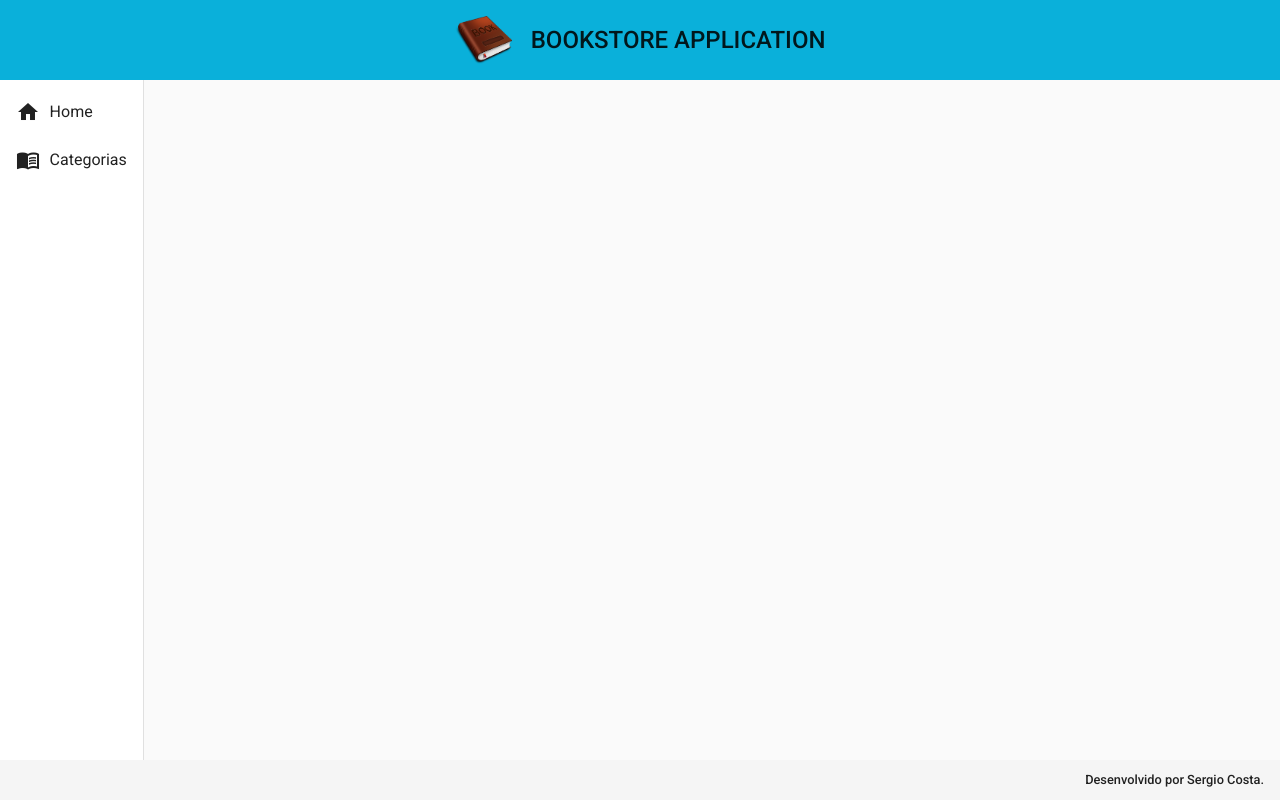
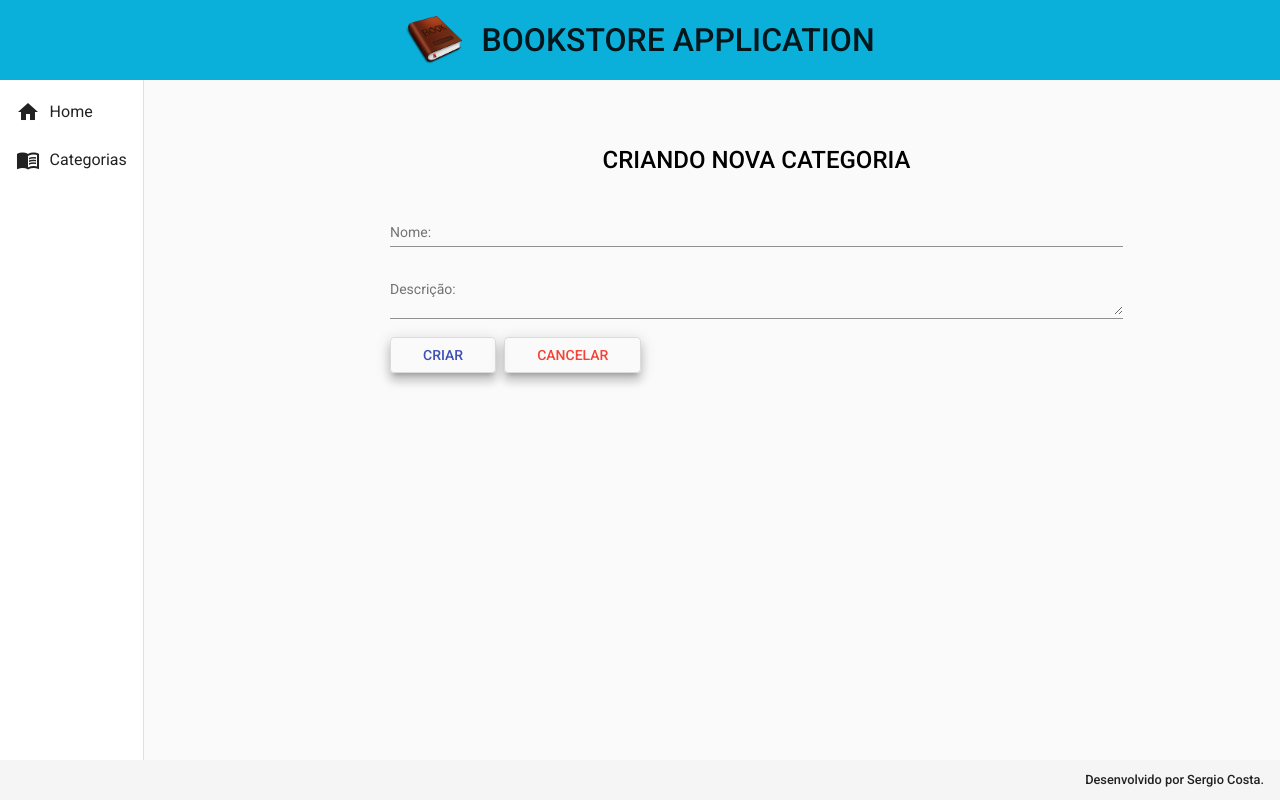
Before and after one commit to costa1970/bookstore-front, an Angular app: page /categorias/create in a window 1280 px wide. Before the commit this address led to /. Built offline with nearby package versions, Linux system fonts and the light colour scheme.

Commit message:
Metodo CREATE implementado para Categoria

```diff
--- a/src/app/app-routing.module.ts
+++ b/src/app/app-routing.module.ts
@@ -1,5 +1,6 @@
 import { NgModule } from '@angular/core';
 import { RouterModule, Routes } from '@angular/router';
+import { CategoriaCreateComponent } from './components/views/categoria/categoria-create/categoria-create.component';
 import { CategoriaReadComponent } from './components/views/categoria/categoria-read/categoria-read.component';
 import { HomeComponent } from './components/views/home/home.component';
 
@@ -11,7 +12,12 @@
   {
     path: 'categorias',
     component: CategoriaReadComponent
+  },
+  {
+    path: 'categorias/create',
+    component: CategoriaCreateComponent
   }
+
 ];
 
 @NgModule({
--- a/src/app/components/template/header/header.component.css
+++ b/src/app/components/template/header/header.component.css
@@ -15,5 +15,5 @@
 
 h1{
     padding-left: 1.2rem;
-    font-size: 1.5rem;
+    font-size: 2rem;
 }
--- /dev/null
+++ b/src/app/components/views/categoria/categoria-create/categoria-create.component.css
@@ -0,0 +1,27 @@
+form{
+    text-align: center;
+    width: 70%;
+    margin: 4rem auto 0 auto;
+}
+
+h1{
+    color: black;
+    font-size: 1.5rem;
+    font-weight: 500;
+    margin-bottom: 2rem;
+}
+
+.form{
+    width: 100%;
+}
+
+.buttons{
+    width: 100%;
+    text-align: start;
+}
+
+button{
+    margin-right: .5rem;
+    padding-right: 2rem;
+    padding-left: 2rem;
+}
--- /dev/null
+++ b/src/app/components/views/categoria/categoria-create/categoria-create.component.html
@@ -0,0 +1,17 @@
+<form action="">
+    <h1>CRIANDO NOVA CATEGORIA</h1>
+
+    <mat-form-field class="form">
+        <mat-label>Nome:</mat-label>
+        <input matInput [(ngModel)]="categoria.nome" type="text" name="nome" placeholder="Ex.Computação">
+    </mat-form-field>
+    <mat-form-field class="form">
+        <mat-label>Descrição:</mat-label>
+        <textarea matInput [(ngModel)]="categoria.descricao" type="text" name="descricao" placeholder="Ex.Livros de Computação"></textarea>
+    </mat-form-field>
+    <div class="buttons">
+        <button (click)="create()" class="mat-elevation-z8" mat-stroked-button color="primary">CRIAR</button>
+        <button class="mat-elevation-z8" mat-stroked-button color="warn">CANCELAR</button>
+    </div>
+
+</form>
--- /dev/null
+++ b/src/app/components/views/categoria/categoria-create/categoria-create.component.ts
@@ -0,0 +1,33 @@
+import { Component, OnInit } from '@angular/core';
+import { Router } from '@angular/router';
+import { Categoria } from '../categoria.model';
+import { CategoriaService } from '../categoria.service';
+
+@Component({
+  selector: 'app-categoria-create',
+  templateUrl: './categoria-create.component.html',
+  styleUrls: ['./categoria-create.component.css']
+})
+export class CategoriaCreateComponent implements OnInit {
+
+  categoria: Categoria = {
+    nome: '',
+    descricao: ''
+  }
+
+  constructor(private service: CategoriaService, private router: Router) { }
+
+  ngOnInit(): void {
+  }
+
+  create(): void{
+    this.service.create(this.categoria).subscribe((resposta) => {
+      this.router.navigate(['categorias'])
+      this.service.mensagem('Categoria criada com sucesso!');
+    }, err => {
+      for(let i = 0; i < err.error.errors.length; i++){
+        this.service.mensagem(err.error.errors[i].message)
+      }
+    })
+  }
+}
--- a/src/app/components/views/categoria/categoria-read/categoria-read.component.html
+++ b/src/app/components/views/categoria/categoria-read/categoria-read.component.html
@@ -3,7 +3,7 @@
         <h1>Categoria</h1>
     </div>
 
-    <button class="mat-elevation-z8" mat-stroked-button color="primary">Nova Categoria</button>
+    <button class="mat-elevation-z8" (click)="navegarParaCategoriaCreate()" mat-stroked-button color="primary">Nova Categoria</button>
 
     <div class="mat-elevation-z8 content-table">
       <table class="table" mat-table [dataSource] = "categorias">
--- a/src/app/components/views/categoria/categoria-read/categoria-read.component.ts
+++ b/src/app/components/views/categoria/categoria-read/categoria-read.component.ts
@@ -1,4 +1,5 @@
 import { Component, OnInit } from '@angular/core';
+import { Router } from '@angular/router';
 import { Categoria } from '../categoria.model';
 import { CategoriaService } from '../categoria.service';
 
@@ -13,7 +14,7 @@
 
   displayedColumns: string[] = ['id', 'nome', 'descricao','livros','acoes'];
 
-  constructor(private service:CategoriaService) { }
+  constructor(private service:CategoriaService, private router: Router) { }
 
   ngOnInit(): void {
     this.findAll();
@@ -25,5 +26,7 @@
         this.categorias = resposta;
     })
   }
-
+  navegarParaCategoriaCreate(){
+      this.router.navigate(["categorias/create"])
+  }
 }
--- a/src/app/components/views/categoria/categoria.service.ts
+++ b/src/app/components/views/categoria/categoria.service.ts
@@ -1,5 +1,6 @@
 import { HttpClient } from '@angular/common/http';
 import { Injectable } from '@angular/core';
+import { MatSnackBar } from '@angular/material/snack-bar';
 import { Observable } from 'rxjs';
 import { environment } from 'src/environments/environment';
 import { Categoria } from './categoria.model';
@@ -12,10 +13,23 @@
 
   baseUrl: String = environment.baseUrl;
 
-  constructor(private http: HttpClient) { }
+  constructor(private http: HttpClient, private _snack: MatSnackBar) { }
 
   findAll():Observable<Categoria[]>{
     const url = `${this.baseUrl}/categorias`
     return this.http.get<Categoria[]>(url)
   }
+
+  create(categoria: Categoria): Observable<Categoria>{
+    const url = `${this.baseUrl}/categorias`
+    return this.http.post<Categoria>(url, categoria);
+  }
+
+  mensagem(str: String): void{
+    this._snack.open(`${str}`, 'OK', {
+      horizontalPosition: 'end',
+      verticalPosition: 'top',
+      duration: 3000
+    });
+  }
 }
```
Also changed, not shown: src/app/app.module.ts (+12 -3 lines).
